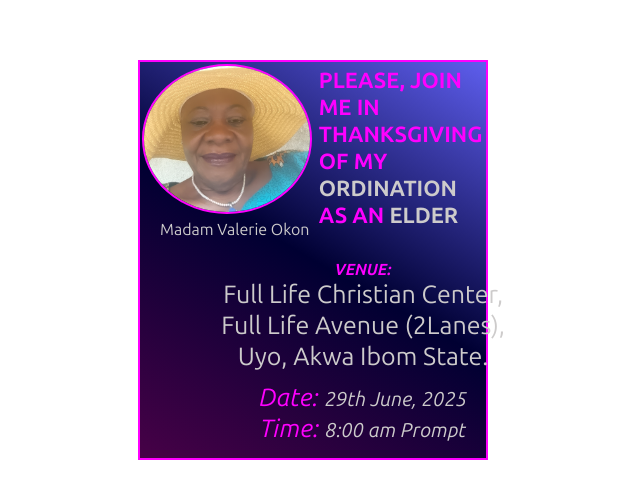
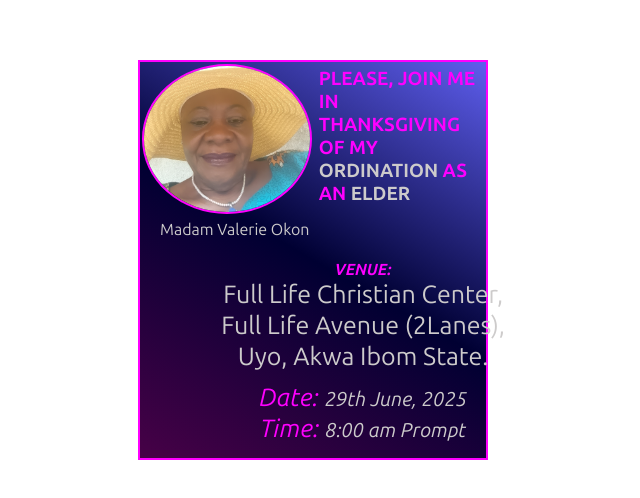
Before and after one commit to WeMoren/ordain, a plain HTML site: page index.html in a window 1280 px wide. Shown: the part 140-638 px from the top of the page, without its empty margins (327-967 px from the left). Drawn offline with Linux system fonts and the light colour scheme.

Commit message:
new update

```diff
--- a/styles.css
+++ b/styles.css
@@ -49,7 +49,7 @@ image{
 }
 
 .details > h1{
-    font-size: 22px;
+    font-size: 19px;
     color: magenta;
 }
 
```
